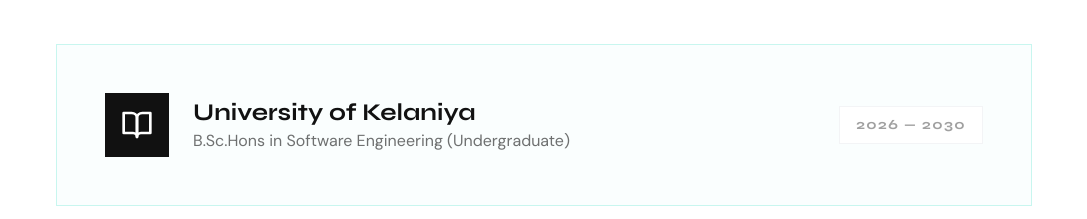
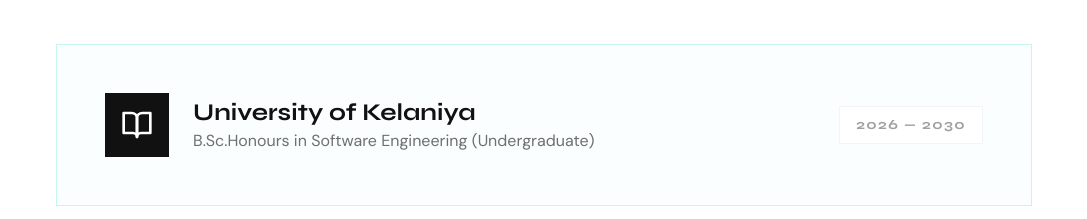
Before and after one commit to devpranavan/devpranavan.github.io, a React (Vite) app: page / in a window 1280 px wide. Shown: the part 3500-3719 px from the top of the page, without its empty margins (96-1183 px from the left). Built offline with nearby package versions, Linux system fonts and the light colour scheme.

Commit message:
Fix degree spelling in Education section
Corrects the degree label in src/App.jsx (Education component) from "B.Sc.Hons in Software Engineering (Undergraduate)" to "B.Sc.Honours in Software Engineering (Undergraduate)" for correct spelling and consistency.

```diff
--- a/src/App.jsx
+++ b/src/App.jsx
@@ -276,7 +276,7 @@
             </div>
             <div>
               <h3 className="text-2xl font-syne font-bold">University of Kelaniya</h3>
-              <p className="text-dark/60">B.Sc.Hons in Software Engineering (Undergraduate)</p>
+              <p className="text-dark/60">B.Sc.Honours in Software Engineering (Undergraduate)</p>
             </div>
           </div>
           <div className="text-dark/40 font-syne font-bold text-sm tracking-widest uppercase bg-white border border-gray-100 px-4 py-2">
```
